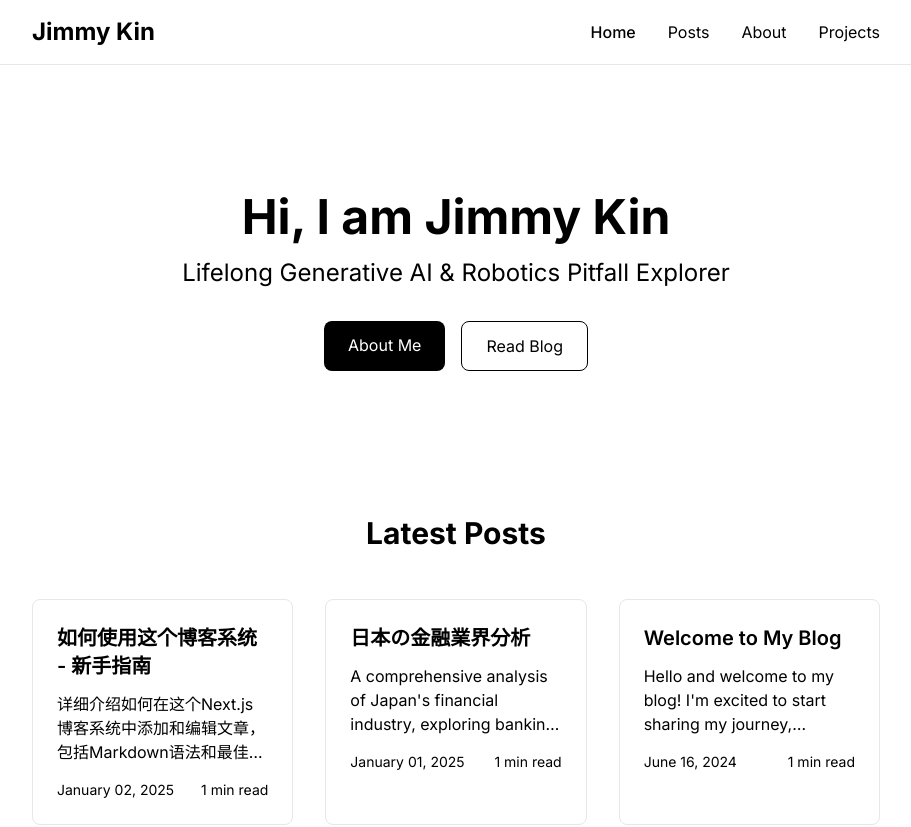
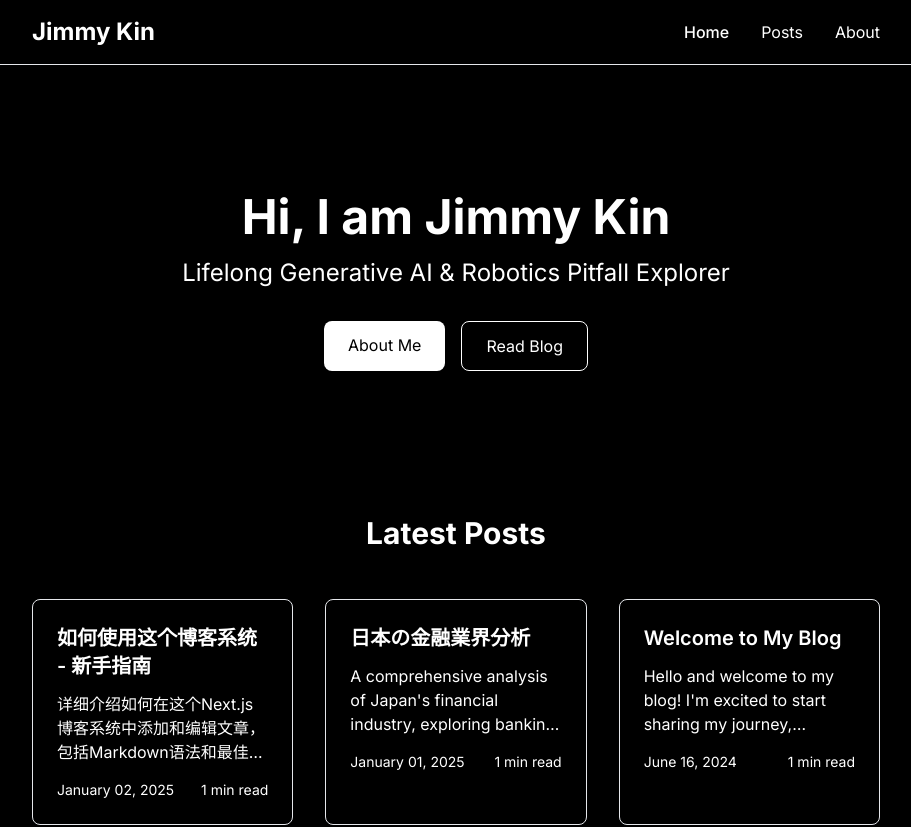
Before and after one commit to Huaidong-Jin/huaidong-jin.github.io, a Next.js app: page / in a window 1280 px wide. Shown: the top 827 px of the page, without its empty margins (184-1095 px from the left). Built offline with nearby package versions, Linux system fonts and the light colour scheme.

Commit message:
移除projects导航项,并改为黑色背景白色字体

```diff
--- a/app/globals.css
+++ b/app/globals.css
@@ -3,8 +3,8 @@
 @tailwind utilities;
 
 :root {
-  --bg: #fff;
-  --fg: #000;
+  --bg: #000;
+  --fg: #fff;
 }
 
 [data-theme="dark"] {
--- a/components/Header.tsx
+++ b/components/Header.tsx
@@ -43,14 +43,6 @@ export default function Header() {
             >
               About
             </Link>
-            <a
-              href="https://github.com/JimmyKin"
-              target="_blank"
-              rel="noopener noreferrer"
-              className="text-foreground hover:opacity-80 transition-opacity"
-            >
-              Projects
-            </a>
           </div>
         </nav>
       </div>
```
